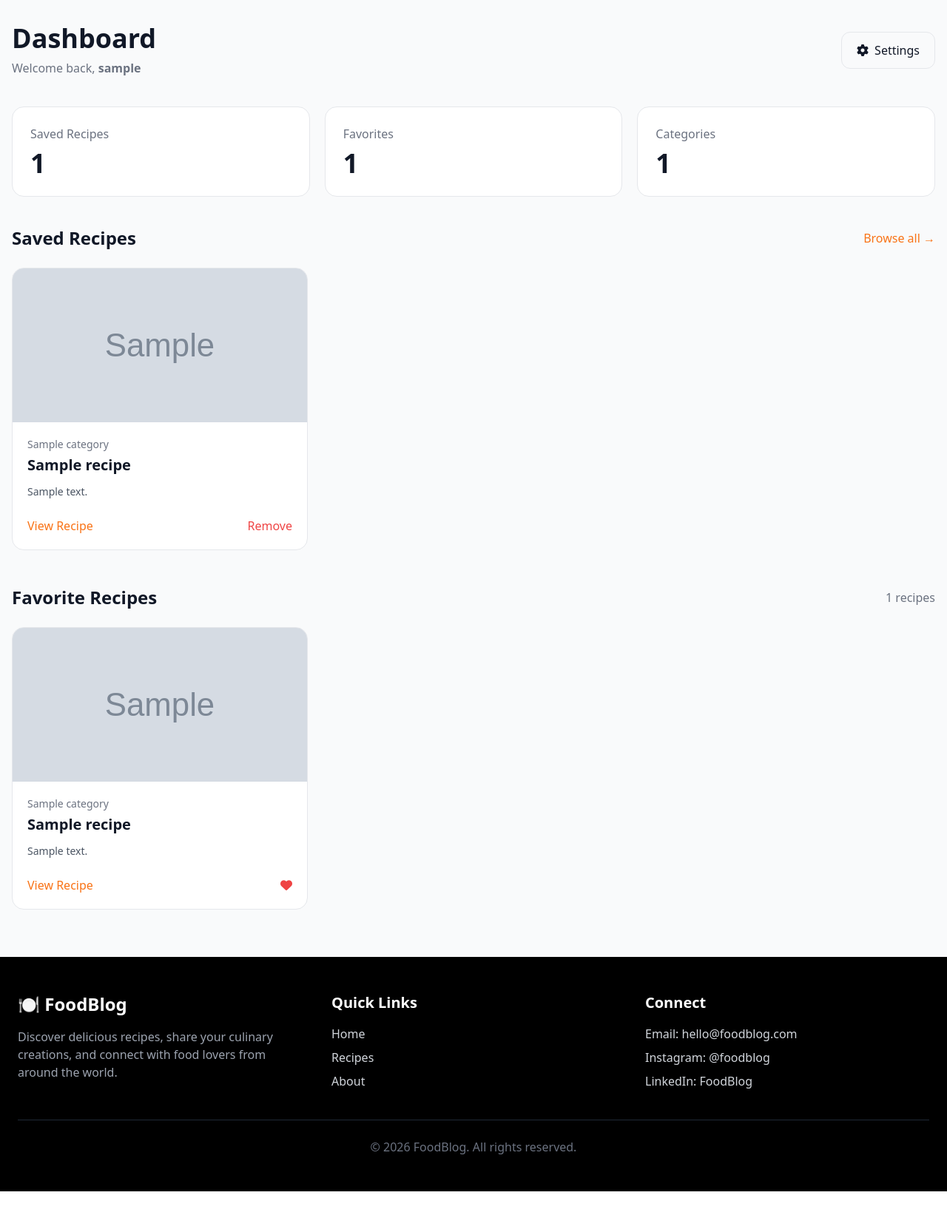
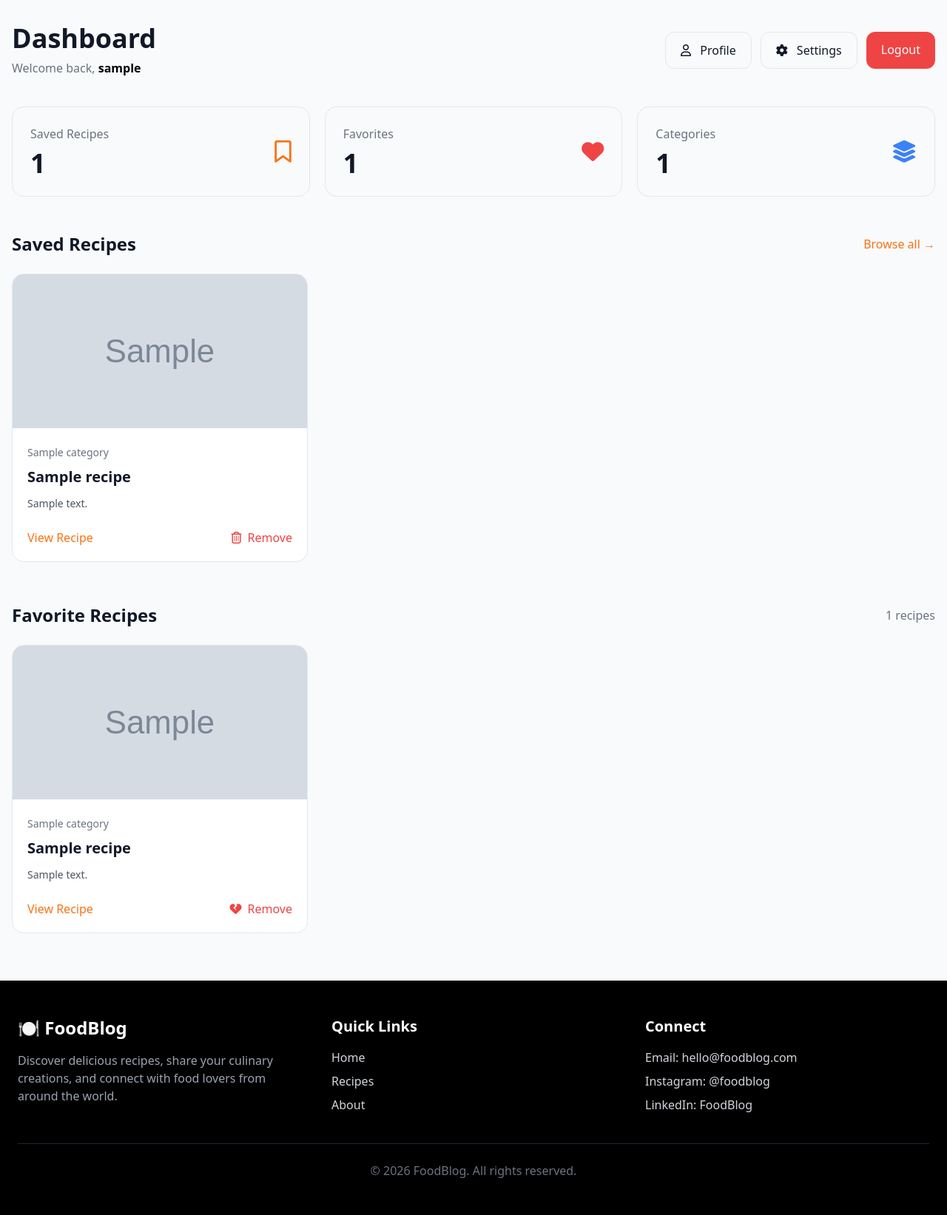
Before and after one commit to CyberB0x/foodblog, a Django app: page /dashboard/ in a window 1280 px wide. Shown: the part 65-1708 px from the top of the page at 74% size. Before the commit the page ends 1676 px from the top, so only its background shows below. Run offline with Django 5.2, Linux system fonts and the light colour scheme; a user stored in the database is signed in; tables that the repository leaves empty hold one stand-in row (values such as "Sample post"); grey boxes marked "Sample" are stand-in pictures; some libraries are stand-ins or nearby versions.

Commit message:
food blog day 34

```diff
--- a/recipes/views.py
+++ b/recipes/views.py
@@ -207,26 +207,31 @@ def settings_view(request):
 def toggle_favorite(request, id):
 
     if request.method != "POST":
-        return JsonResponse({"error": "Invalid request"}, status=400)
+        return redirect("dashboard")
 
     recipe = get_object_or_404(Recipe, id=id)
 
-    obj = FavoriteRecipe.objects.filter(
+    favorite = FavoriteRecipe.objects.filter(
         user=request.user,
         recipe=recipe
     )
 
-    if obj.exists():
-        obj.delete()
-        status = "removed"
+    if favorite.exists():
+        favorite.delete()
     else:
-        FavoriteRecipe.objects.create(
+        FavoriteRecipe.objects.filter(
             user=request.user,
             recipe=recipe
         )
-        status = "added"
 
-    return JsonResponse({"status": status})
+    next_page = request.POST.get("next")
+
+    if next_page:
+        return redirect(next_page)
+
+    return redirect("recipe_detail", id=id)
+
+
 
 
 # =========================
--- a/templates/base.html
+++ b/templates/base.html
@@ -24,7 +24,7 @@
 
 </head>
 
-<body class="bg-gray-50 text-gray-900 min-h-screen flex flex-col">
+<body class="bg-gray-50 text-gray-900 min-h-screen flex flex-col pb-16 md:pb-0">
 
 <header class="sticky top-0 bg-white border-b z-50">
 
@@ -91,6 +91,8 @@
 
 {% include "partials/footer.html" %}
 
+{% include "partials/mobile_nav.html" %}
+
 <script src="{% static 'js/main.js' %}"></script>
 
 </body>
--- a/templates/dashboard.html
+++ b/templates/dashboard.html
@@ -8,7 +8,7 @@
 
     <!-- Header -->
 
-    <div class="flex flex-col md:flex-row md:items-center md:justify-between mb-10">
+    <div class="flex flex-col lg:flex-row lg:items-center lg:justify-between gap-6 mb-10">
 
         <div>
 
@@ -21,22 +21,40 @@
             <p class="text-gray-500 mt-2">
 
                 Welcome back,
-                <span class="font-semibold">
+                <span class="font-semibold text-black">
+
                     {{ request.user.username }}
+
                 </span>
 
             </p>
 
         </div>
 
-        <div class="mt-6 md:mt-0">
+        <div class="flex flex-wrap gap-3">
+
+            <a href="{% url 'profile' %}"
+               class="px-5 py-3 border rounded-xl hover:bg-gray-100 transition">
+
+                <i class="fa-regular fa-user mr-2"></i>
+
+                Profile
+
+            </a>
 
             <a href="{% url 'settings' %}"
-               class="inline-flex items-center gap-2 px-5 py-3 border rounded-xl hover:bg-gray-100">
+               class="px-5 py-3 border rounded-xl hover:bg-gray-100 transition">
 
-                <i class="fa-solid fa-gear"></i>
+                <i class="fa-solid fa-gear mr-2"></i>
 
                 Settings
+
+            </a>
+
+            <a href="{% url 'logout' %}"
+               class="px-5 py-3 bg-red-500 text-white rounded-xl hover:bg-red-600 transition">
+
+                Logout
 
             </a>
 
@@ -47,9 +65,13 @@
 
     <!-- Statistics -->
 
-    <div class="grid grid-cols-1 sm:grid-cols-3 gap-5 mb-10">
+    <div class="grid grid-cols-1 sm:grid-cols-3 gap-5 mb-12">
 
-        <div class="bg-white border rounded-2xl p-6">
+        <div class="border rounded-2xl p-6">
+
+            <div class="flex items-center justify-between">
+
+                <div>
 
                     <p class="text-gray-500">
 
@@ -65,7 +87,17 @@
 
                 </div>
 
-        <div class="bg-white border rounded-2xl p-6">
+                <i class="fa-regular fa-bookmark text-3xl text-orange-500"></i>
+
+            </div>
+
+        </div>
+
+        <div class="border rounded-2xl p-6">
+
+            <div class="flex items-center justify-between">
+
+                <div>
 
                     <p class="text-gray-500">
 
@@ -81,7 +113,17 @@
 
                 </div>
 
-        <div class="bg-white border rounded-2xl p-6">
+                <i class="fa-solid fa-heart text-3xl text-red-500"></i>
+
+            </div>
+
+        </div>
+
+        <div class="border rounded-2xl p-6">
+
+            <div class="flex items-center justify-between">
+
+                <div>
 
                     <p class="text-gray-500">
 
@@ -97,10 +139,18 @@
 
                 </div>
 
+                <i class="fa-solid fa-layer-group text-3xl text-blue-500"></i>
+
             </div>
+
+        </div>
+
+    </div>
+
+
     <!-- Saved Recipes -->
 
-    <section class="mb-12">
+    <section class="mb-14">
 
         <div class="flex items-center justify-between mb-6">
 
@@ -118,14 +168,13 @@
             </a>
 
         </div>
-
     {% if saved_recipes %}
 
-        <div class="grid sm:grid-cols-2 lg:grid-cols-3 gap-6">
+<div class="grid gap-6 sm:grid-cols-2 lg:grid-cols-3">
 
     {% for item in saved_recipes %}
 
-            <article class="bg-white border rounded-2xl overflow-hidden">
+    <div class="border rounded-2xl overflow-hidden bg-white">
 
         <a href="{% url 'recipe_detail' item.recipe.id %}">
 
@@ -137,13 +186,13 @@
 
         <div class="p-5">
 
-                    <p class="text-sm text-gray-500">
+            <span class="text-sm text-gray-500">
 
                 {{ item.recipe.category.name }}
 
-                    </p>
+            </span>
 
-                    <h3 class="text-xl font-semibold mt-1">
+            <h3 class="text-xl font-semibold mt-2">
 
                 {{ item.recipe.title }}
 
@@ -155,10 +204,10 @@
 
             </p>
 
-                    <div class="flex justify-between items-center mt-6">
+            <div class="flex items-center justify-between mt-6">
 
                 <a href="{% url 'recipe_detail' item.recipe.id %}"
-                           class="text-orange-500 font-medium hover:underline">
+                   class="text-orange-500 hover:underline">
 
                     View Recipe
 
@@ -169,8 +218,10 @@
 
                     {% csrf_token %}
 
-                            <button
+                    <button type="submit"
                             class="text-red-500 hover:text-red-600">
+
+                        <i class="fa-regular fa-trash-can mr-1"></i>
 
                         Remove
 
@@ -182,7 +233,7 @@
 
         </div>
 
-            </article>
+    </div>
 
     {% endfor %}
 
@@ -190,22 +241,24 @@
 
 {% else %}
 
-        <div class="border rounded-2xl p-10 text-center">
+<div class="border rounded-2xl p-12 text-center">
 
-            <h3 class="text-xl font-semibold">
+    <i class="fa-regular fa-bookmark text-5xl text-gray-300 mb-4"></i>
+
+    <h3 class="text-2xl font-semibold">
 
         No saved recipes
 
     </h3>
 
-            <p class="text-gray-500 mt-2">
+    <p class="text-gray-500 mt-3">
 
-                Recipes you save will appear here.
+        Save recipes you like and they'll appear here.
 
     </p>
 
     <a href="{% url 'recipes' %}"
-               class="inline-block mt-5 px-5 py-3 bg-orange-500 text-white rounded-xl">
+       class="inline-block mt-6 px-6 py-3 bg-orange-500 text-white rounded-xl hover:bg-orange-600 transition">
 
         Browse Recipes
 
@@ -216,6 +269,7 @@
 {% endif %}
 
 </section>
+
 
 <!-- Favorite Recipes -->
 
@@ -236,15 +290,13 @@
         </span>
 
     </div>
-    </section>
-
 {% if favorite_recipes %}
 
-        <div class="grid sm:grid-cols-2 lg:grid-cols-3 gap-6">
+<div class="grid gap-6 sm:grid-cols-2 lg:grid-cols-3">
 
     {% for item in favorite_recipes %}
 
-            <article class="bg-white border rounded-2xl overflow-hidden">
+    <div class="border rounded-2xl overflow-hidden bg-white">
 
         <a href="{% url 'recipe_detail' item.recipe.id %}">
 
@@ -256,13 +308,13 @@
 
         <div class="p-5">
 
-                    <p class="text-sm text-gray-500">
+            <span class="text-sm text-gray-500">
 
                 {{ item.recipe.category.name }}
 
-                    </p>
+            </span>
 
-                    <h3 class="text-xl font-semibold mt-1">
+            <h3 class="text-xl font-semibold mt-2">
 
                 {{ item.recipe.title }}
 
@@ -277,25 +329,37 @@
             <div class="flex items-center justify-between mt-6">
 
                 <a href="{% url 'recipe_detail' item.recipe.id %}"
-                           class="text-orange-500 font-medium hover:underline">
+                   class="text-orange-500 hover:underline">
 
                     View Recipe
 
                 </a>
 
-                        <button
-                            onclick="toggleFavorite({{ item.recipe.id }})"
+                <form method="POST"
+                      action="{% url 'favorite' item.recipe.id %}">
+
+                    {% csrf_token %}
+
+                    <input type="hidden"
+                           name="next"
+                           value="{% url 'dashboard' %}">
+
+                    <button type="submit"
                             class="text-red-500 hover:text-red-600">
 
-                            <i class="fa-solid fa-heart"></i>
+                        <i class="fa-solid fa-heart-crack mr-1"></i>
+
+                        Remove
 
                     </button>
+
+                </form>
 
             </div>
 
         </div>
 
-            </article>
+    </div>
 
     {% endfor %}
 
@@ -303,22 +367,24 @@
 
 {% else %}
 
-        <div class="border rounded-2xl p-10 text-center">
+<div class="border rounded-2xl p-12 text-center">
 
-            <h3 class="text-xl font-semibold">
+    <i class="fa-regular fa-heart text-5xl text-gray-300 mb-4"></i>
+
+    <h3 class="text-2xl font-semibold">
 
         No favorite recipes
 
     </h3>
 
-            <p class="text-gray-500 mt-2">
+    <p class="text-gray-500 mt-3">
 
-                Add recipes to your favorites to see them here.
+        Your favorite recipes will appear here.
 
     </p>
 
     <a href="{% url 'recipes' %}"
-               class="inline-block mt-5 px-5 py-3 bg-orange-500 text-white rounded-xl hover:bg-orange-600">
+       class="inline-block mt-6 px-6 py-3 bg-orange-500 text-white rounded-xl hover:bg-orange-600 transition">
 
         Browse Recipes
 
@@ -328,6 +394,8 @@
 
 {% endif %}
 
+</section>
+
 </div>
 
 {% endblock %}
--- /dev/null
+++ b/templates/partials/mobile_nav.html
@@ -0,0 +1,52 @@
+<nav class="fixed bottom-0 left-0 right-0 bg-white border-t md:hidden z-50">
+
+    <div class="grid grid-cols-5 h-16">
+
+        <a href="{% url 'home' %}"
+           class="flex flex-col items-center justify-center text-gray-600 hover:text-orange-500">
+
+            <i class="fa-solid fa-house text-lg"></i>
+
+            <span class="text-xs mt-1">Home</span>
+
+        </a>
+
+        <a href="{% url 'recipes' %}"
+           class="flex flex-col items-center justify-center text-gray-600 hover:text-orange-500">
+
+            <i class="fa-solid fa-book-open text-lg"></i>
+
+            <span class="text-xs mt-1">Recipes</span>
+
+        </a>
+
+        <a href="{% url 'dashboard' %}"
+           class="flex flex-col items-center justify-center text-gray-600 hover:text-orange-500">
+
+            <i class="fa-solid fa-heart text-lg"></i>
+
+            <span class="text-xs mt-1">Saved</span>
+
+        </a>
+
+        <a href="{% url 'profile' %}"
+           class="flex flex-col items-center justify-center text-gray-600 hover:text-orange-500">
+
+            <i class="fa-solid fa-user text-lg"></i>
+
+            <span class="text-xs mt-1">Profile</span>
+
+        </a>
+
+        <a href="{% url 'settings' %}"
+           class="flex flex-col items-center justify-center text-gray-600 hover:text-orange-500">
+
+            <i class="fa-solid fa-gear text-lg"></i>
+
+            <span class="text-xs mt-1">Settings</span>
+
+        </a>
+
+    </div>
+
+</nav>
```
Lines whose indentation alone changed are shown as unchanged.
